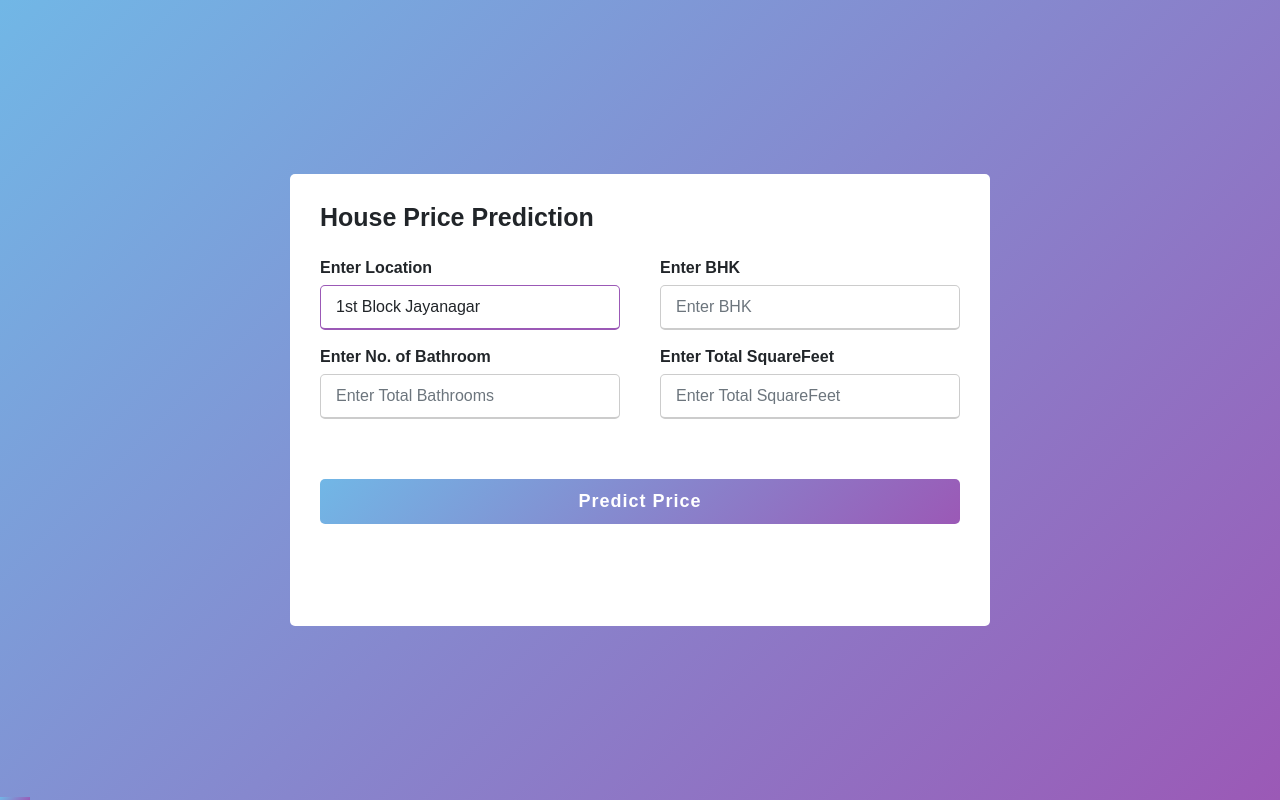
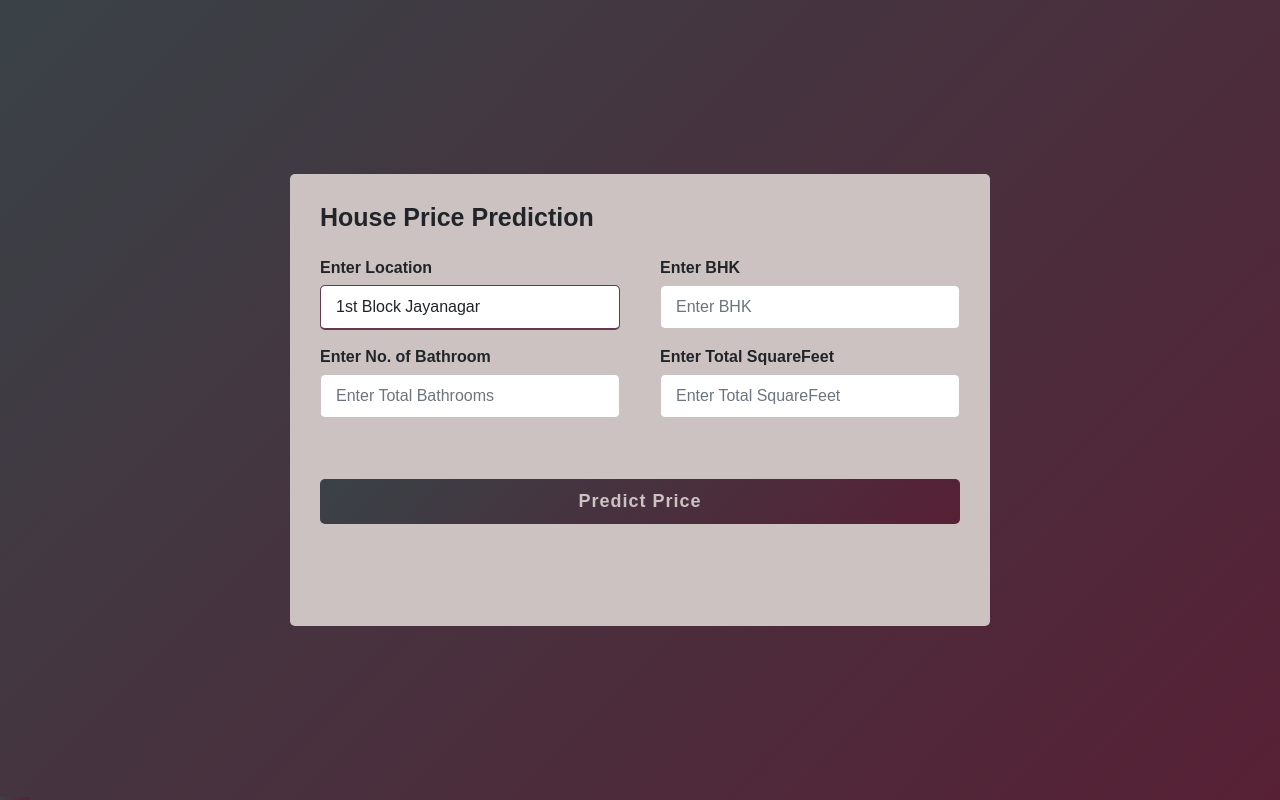
Before and after one commit to miran032/miran032, a Flask app: page / in a window 1280 px wide. Run offline with Flask 2, Linux system fonts and the light colour scheme; parts of the project's set-up code (start-up, migrations or seed data) failed here and were passed over; some libraries are stand-ins or nearby versions.

Commit message:
Good Looks Added, made it just like me

```diff
--- a/templates/index.html
+++ b/templates/index.html
@@ -23,12 +23,12 @@
               justify-content: center;
               align-items: center;
               padding: 10px;
-              background: linear-gradient(135deg, #71b7e6, #9b59b6);
+              background: linear-gradient(135deg, #394247, #572035);
           }
           .container{
               max-width: 700px;
               width: 100%;
-              background: #fff;
+              background: rgb(204, 194, 194);
               padding: 25px 30px;
               border-radius: 5px;
           }
@@ -43,7 +43,7 @@
               bottom: 0;
               height: 3px;
               width: 30px;
-              background: linear-gradient(135deg, #71b7e6, #9b59b6);
+              background: linear-gradient(135deg, #394247, #572035);
           }
           .container form .Details{
               display: flex;
@@ -66,7 +66,7 @@
               width: 100%;
               outline: none;
               border-radius: 5px;
-              border: 1px solid #ccc;
+              border: 1px solid rgb(204, 194, 194);
               padding-left: 15px;
               font-size: 16px;
               border-bottom-width: 2px;
@@ -74,11 +74,11 @@
           }
           .Details .Menu input:focus,
           .Details .Menu input:valid{
-              border-color: #9b59b6;
+              border-color: #643a4f;
           }
           .Details .Menu select:focus,
           .Details .Menu select:valid{
-              border-color: #9b59b6;
+              border-color: #643a4f;
           }
           form .button{
               height: 45px;
@@ -88,16 +88,16 @@
               height: 100%;
               width: 100%;
               outline: none;
-              color: #fff;
+              color: rgb(204, 194, 194);
               border: 2px;
               font-size: 18px;
               font-weight: bolder;
               border-radius: 5px;
               letter-spacing: 1px;
-              background: linear-gradient(135deg, #71b7e6, #9b59b6);
+              background: linear-gradient(135deg, #394247, #572035);
           }
           form .button button:hover{
-              background: linear-gradient(-135deg, #71b7e6, #9b59b6);
+              background: linear-gradient(-135deg, #394247, #572035);
           }
 
           @media (max-width: 584px) {
```
